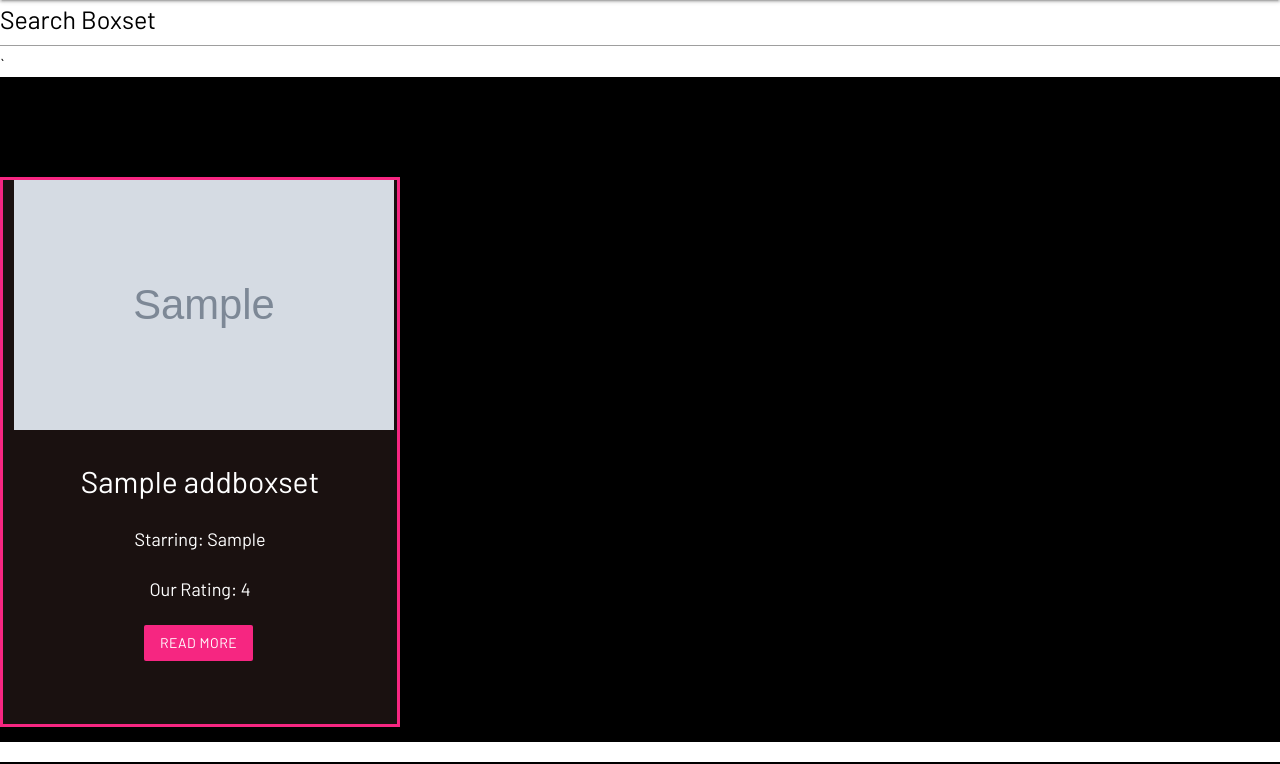
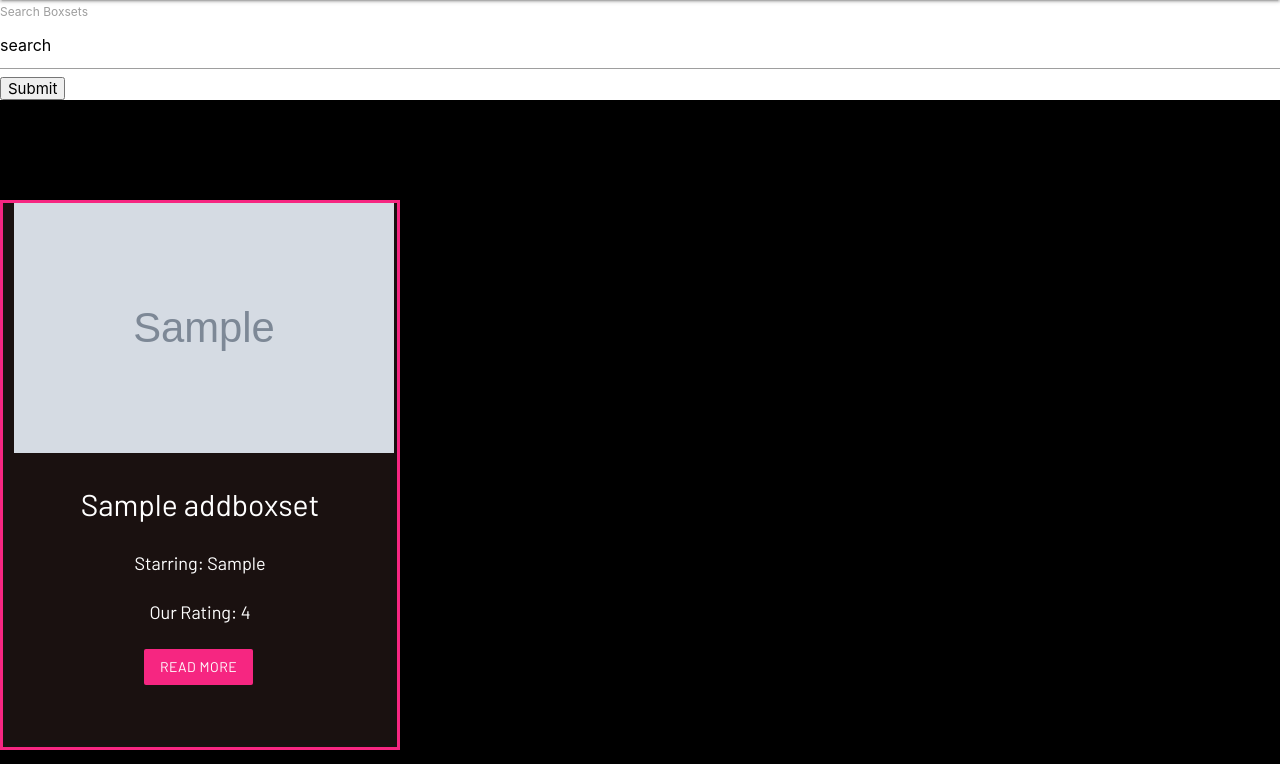
Before and after one commit to Leannald13/datacentric-milestoneproject, a Flask app: page /all_boxsets in a window 1280 px wide. Shown: the part 120-884 px from the top of the page. Run offline with Flask 2, Linux system fonts and the light colour scheme; grey boxes marked "Sample" are stand-in pictures; a database or web service that is not in the repository returns one stand-in record (values such as "Sample title"); some libraries are stand-ins or nearby versions.

Commit message:
added search function and search.html

```diff
--- a/app.py
+++ b/app.py
@@ -45,7 +45,7 @@ def all_boxsets(offset=0, per_page=9):
     boxsets_per_page=boxsets_per_page, num_pages=num_pages)
 
 
-@app.route('/insert_boxset', methods=['POST'])
+@app.route('/insert_boxset', methods=['GET'])
 def insert_boxset():
     addboxset = mongo.db.addboxset
     boxset = {
@@ -110,11 +110,13 @@ def view_boxset(cards_id):
     return render_template('view.html', cards=cards, reviews=reviews)
 
 
-@app.route('/search', methods=['POST'])
+@app.route('/search', methods=['GET'])
 def search():
-    search_bar = request.form.get('search_bar')
-    addboxset = list(mongo.db.addboxset.find({"boxset_title": {"$regex": f'.*{search_bar}.*'}}))
-    return render_template('allseries.html', addboxset=addboxset)
+    search_bar = request.args.get('search_bar')
+    print(search_bar)
+    addboxset = list(mongo.db.addboxset.find({"boxset_title": {"$regex": f'(?i).*{search_bar}.*'}}))
+    print(addboxset)
+    return render_template('search.html', results=addboxset)
 
 
 if __name__ == "__main__":
--- a/templates/allseries.html
+++ b/templates/allseries.html
@@ -1,9 +1,11 @@
 {% extends 'base.html' %}
 {% block content %}
 
-<div class="search_all">
-<input name="search_bar" type="search" id="search_bar" placeholder="Search Boxset" aria-label="Search">`
-</div>
+<form action="{{url_for('search')}}" method="GET" class="col s12">
+<label for="search-boxset">Search Boxsets</label><br>
+<input name="search_bar" type="search" id="search_bar" placeholder="Search Boxset" value="search" aria-label="Search">
+ <input type="submit" value="Submit">
+</form>
 {{search}}
 
 {% for cards in addboxset %}
```
Also changed, not shown: templates/search.html (added, +19 -0 lines).
